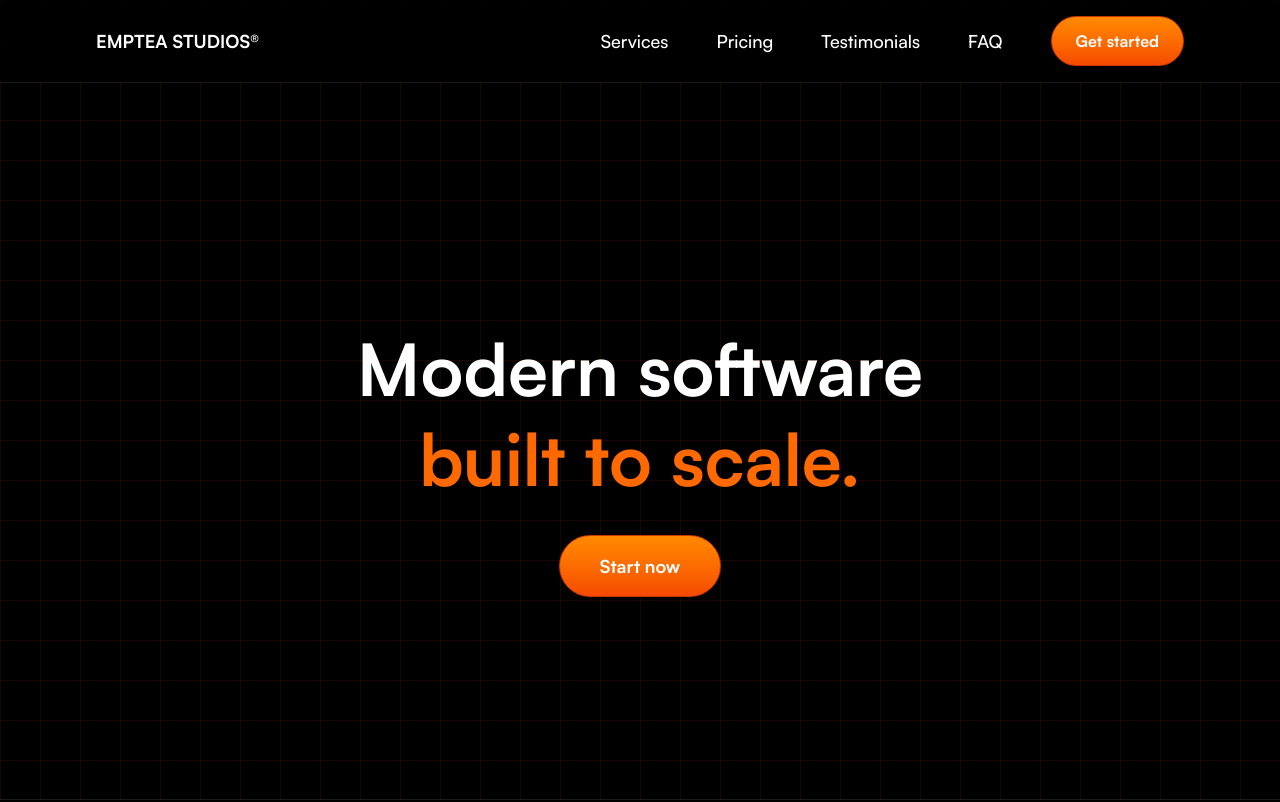
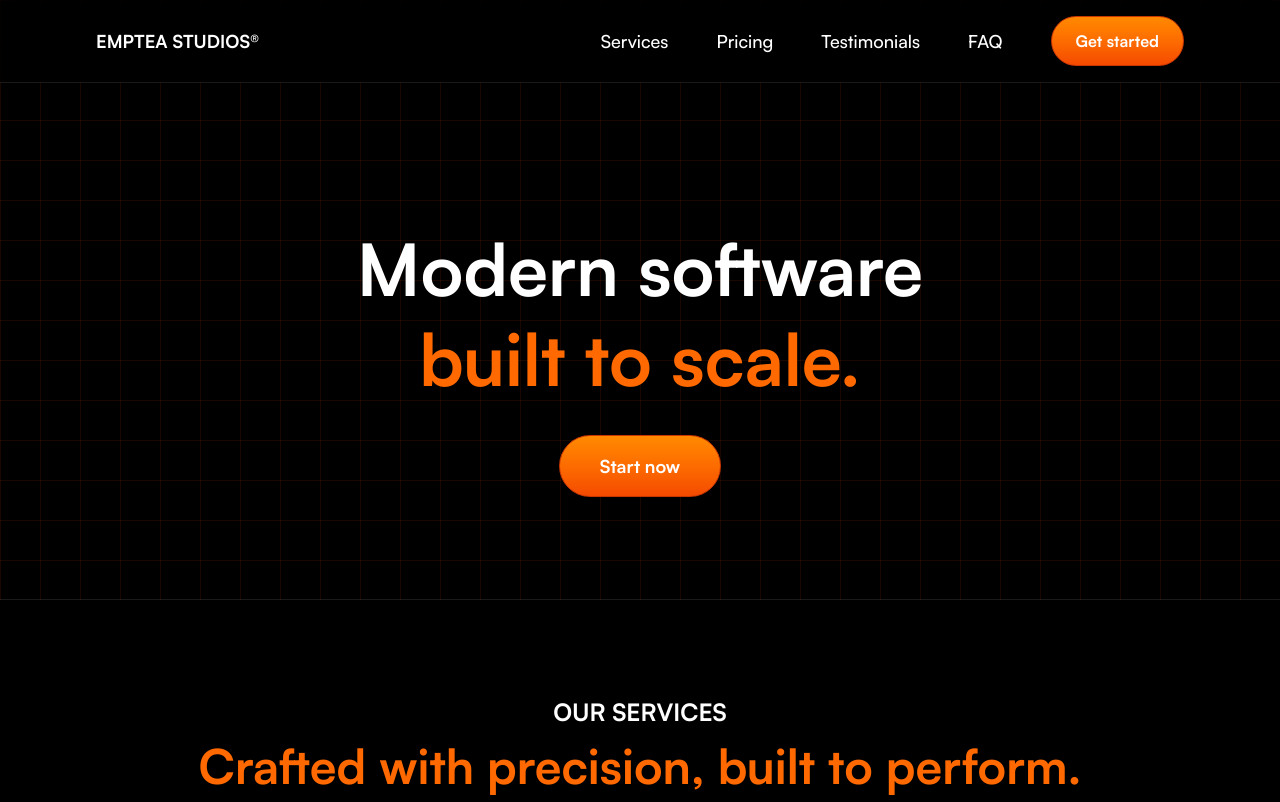
Before and after one commit to them2dt/emptea-homepage, a Next.js app: page / in a window 1280 px wide. Shown: the top 802 px of the page. Built offline with nearby package versions, Linux system fonts and the light colour scheme.

Commit message:
update Hero component height and adjust global styles for consistent black background and white text

```diff
--- a/app/components/Hero.tsx
+++ b/app/components/Hero.tsx
@@ -2,7 +2,7 @@ import Link from 'next/link';
 
 const Hero = () => {
   return (
-    <section className="flex flex-col items-center justify-center min-h-screen text-center pt-30 bg-black bg-[linear-gradient(rgba(255,80,0,0.1)_1px,transparent_1px),linear-gradient(90deg,rgba(255,80,0,0.1)_1px,transparent_1px)] bg-[size:40px_40px] relative overflow-hidden border-b border-white/10">
+    <section className="flex flex-col items-center justify-center h-[75vh] text-center pt-30 bg-black bg-[linear-gradient(rgba(255,80,0,0.1)_1px,transparent_1px),linear-gradient(90deg,rgba(255,80,0,0.1)_1px,transparent_1px)] bg-[size:40px_40px] relative overflow-hidden border-b border-white/10">
       <div className="font-bold text-7xl mb-8 text-white leading-tight relative z-10">
         Modern software <br /> <span className="text-orange-500 relative">built to scale.</span>
       </div>
--- a/app/styles/globals.css
+++ b/app/styles/globals.css
@@ -58,8 +58,8 @@
  * dynamically updated for theme switching.
  */
 :root {
-  --background: #ffffff;  /* Primary background color (light mode) */
-  --foreground: #171717;  /* Primary text color (light mode) */
+  --background: #000000;  /* Primary background color (pure black) */
+  --foreground: #ffffff;  /* Primary text color (white) */
 }
 
 /* =============================================================================
@@ -227,8 +227,8 @@
  */
 @media (prefers-color-scheme: dark) {
   :root {
-    --background: #0a0a0a;  /* Dark background - near black */
-    --foreground: #ededed;  /* Light foreground - near white */
+    --background: #000000;  /* Dark background - pure black */
+    --foreground: #ffffff;  /* Light foreground - pure white */
   }
 }
 
```
